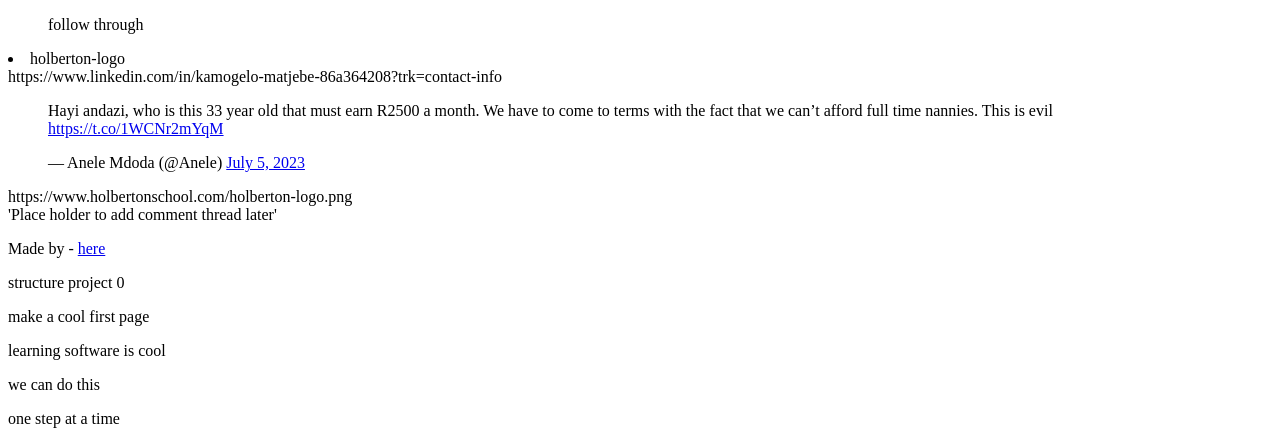
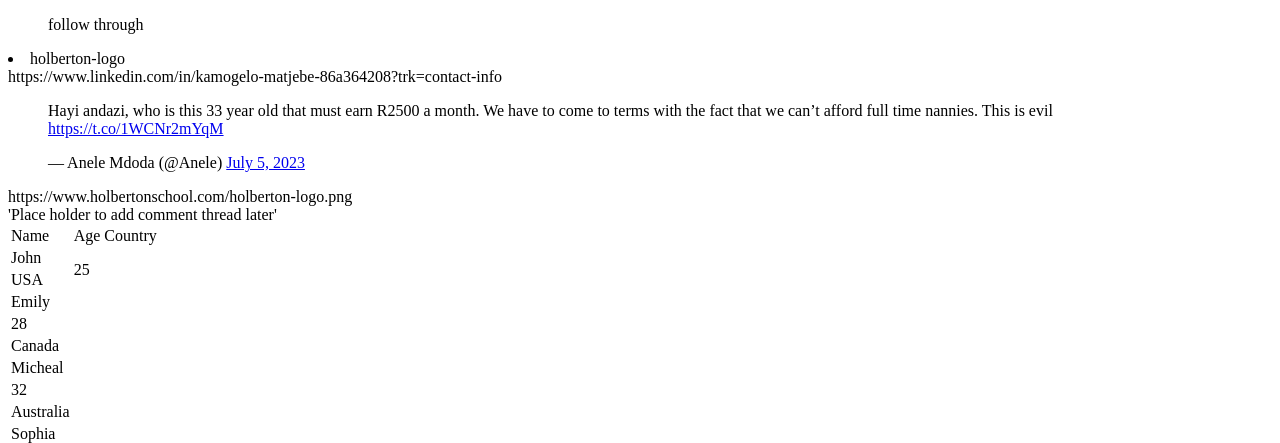
Before and after one commit to Kamogelo08/alx_html_css, a plain HTML site: page index.html in a window 1280 px wide. Shown: the top 443 px of the page. Drawn offline with Linux system fonts and the light colour scheme.

Commit message:
'Add some level of creativity'

```diff
--- a/index.html
+++ b/index.html
@@ -8,7 +8,17 @@
 <body>
     <header> <ul>follow through</ul> </header>
     <header> <li> holberton-logo </li> <a>https://www.linkedin.com/in/kamogelo-matjebe-86a364208?trk=contact-info</a> </header>
-    <main> <article><blockquote class="twitter-tweet"><p lang="en" dir="ltr">Hayi andazi, who is this 33 year old that must earn R2500 a month. We have to come to terms with the fact that we can’t afford full time nannies. This is evil <a href="https://t.co/1WCNr2mYqM">https://t.co/1WCNr2mYqM</a></p>&mdash; Anele Mdoda (@Anele) <a href="https://twitter.com/Anele/status/1676565551865315329?ref_src=twsrc%5Etfw">July 5, 2023</a></blockquote> <script async src="https://platform.twitter.com/widgets.js" charset="utf-8"></script>https://www.holbertonschool.com/holberton-logo.png</article> <aside>'Place holder to add comment thread later'</aside> </main>
+    <main> <article><blockquote class="twitter-tweet"><p lang="en" dir="ltr">Hayi andazi, who is this 33 year old that must earn R2500 a month. We have to come to terms with the fact that we can’t afford full time nannies. This is evil <a href="https://t.co/1WCNr2mYqM">https://t.co/1WCNr2mYqM</a></p>&mdash; Anele Mdoda (@Anele) <a href="https://twitter.com/Anele/status/1676565551865315329?ref_src=twsrc%5Etfw">July 5, 2023</a></blockquote> <script async src="https://platform.twitter.com/widgets.js" charset="utf-8"></script>https://www.holbertonschool.com/holberton-logo.png</article> <aside>'Place holder to add comment thread later'</aside>
+        <article> <table> <thead> <tr> <td>Name</td> <td>Age</td> <td>Country</td> </tr> </thead> <tbody>
+       <tr> <td rowspan="2">John</td>
+        <tr> <td rowspan="2">25</td> </tr> <tr> <td>USA</td> </tr>
+    <tr> <td>Emily</td> </tr> <tr> <td>28</td> </tr> <tr> <td>Canada</td> </tr>
+<tr> <td>Micheal</td> </tr> <tr> <td>32</td> </tr> <tr> <td>Australia</td> </tr>
+<tr> <td>Sophia</td> </tr> <tr> <td>21</td> </tr> <tr> <td>UK</td> </tr>
+</tbody>
+</table>
+</article>
+</main>
 <footer> <p>Made by <Kamogelo> - <a href="https://www.linkedin.com/in/kamogelo-matjebe-86a364208?trk=contact-info" target="_blank">here</a> </Kamogelo> </p> </footer>
     structure project 0
     <p>make a cool first page</p>
```
